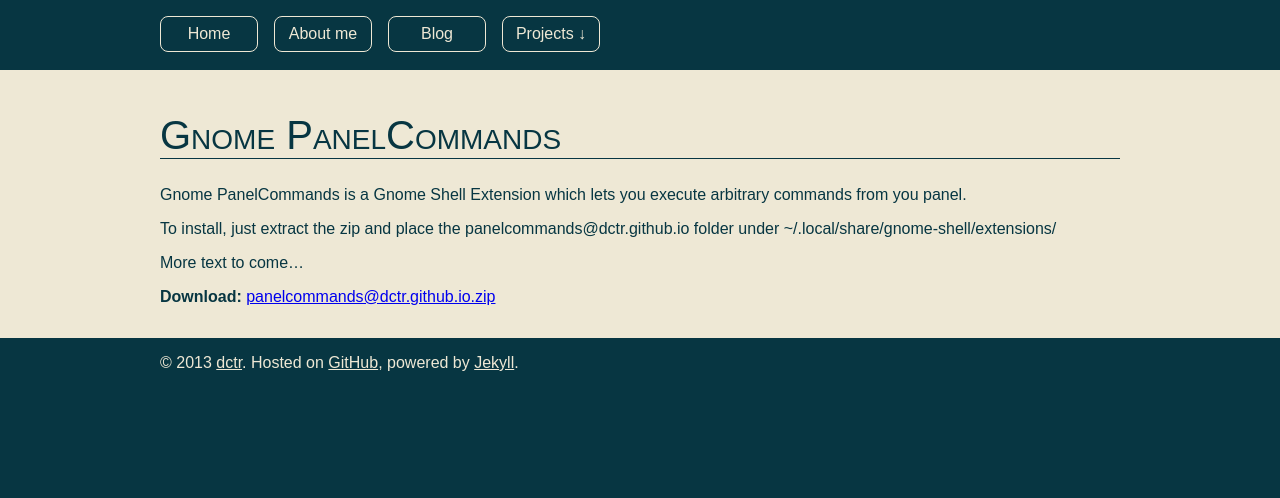
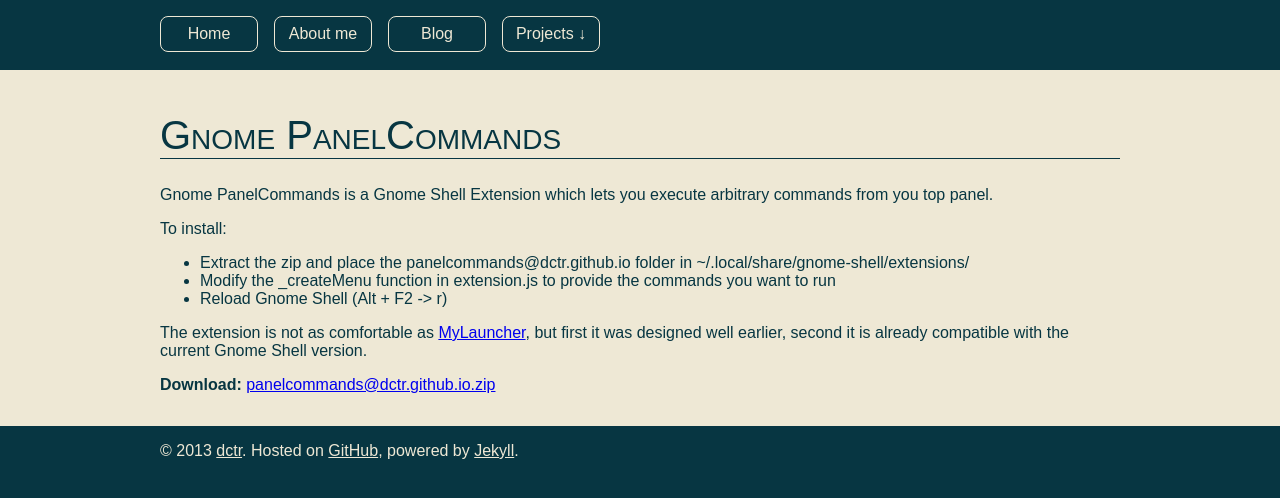
Before and after one commit to dctr/dctr.github.io, a Jekyll site: the page built from _posts/2012-02-17-gnome-panelcommands.md, in a window 1280 px wide. Shown: the top 498 px of the page. Built offline with Jekyll 4.4.1, drawn with Linux system fonts in a browser that asks for light colours.

Commit message:
Updated posts

```diff
--- a/_posts/2012-02-17-gnome-panelcommands.md
+++ b/_posts/2012-02-17-gnome-panelcommands.md
@@ -2,11 +2,15 @@
 layout: default
 title: Gnome PanelCommands
 ---
-Gnome PanelCommands is a Gnome Shell Extension which lets you execute arbitrary commands from you panel.
+Gnome PanelCommands is a Gnome Shell Extension which lets you execute arbitrary commands from you top panel.
 
 
-To install, just extract the zip and place the panelcommands@dctr.github.io folder under ~/.local/share/gnome-shell/extensions/
+To install:
 
-More text to come...
+- Extract the zip and place the panelcommands@dctr.github.io folder in ~/.local/share/gnome-shell/extensions/
+- Modify the \_createMenu function in extension.js to provide the commands you want to run
+- Reload Gnome Shell (Alt + F2 -> r)
+
+The extension is not as comfortable as [MyLauncher](https://extensions.gnome.org/extension/437/mylauncher/), but first it was designed well earlier, second it is already compatible with the current Gnome Shell version.
 
 **Download:** [panelcommands@dctr.github.io.zip](/downloads/panelcommands@dctr.github.io.zip)
```
Also changed, not shown: _posts/2011-10-14-unison-2.40.63-arm-binary.md (deleted, +0 -19 lines), _posts/2011-10-14-unison-2.40.63-armv5-binary.md (added, +19 -0 lines).
